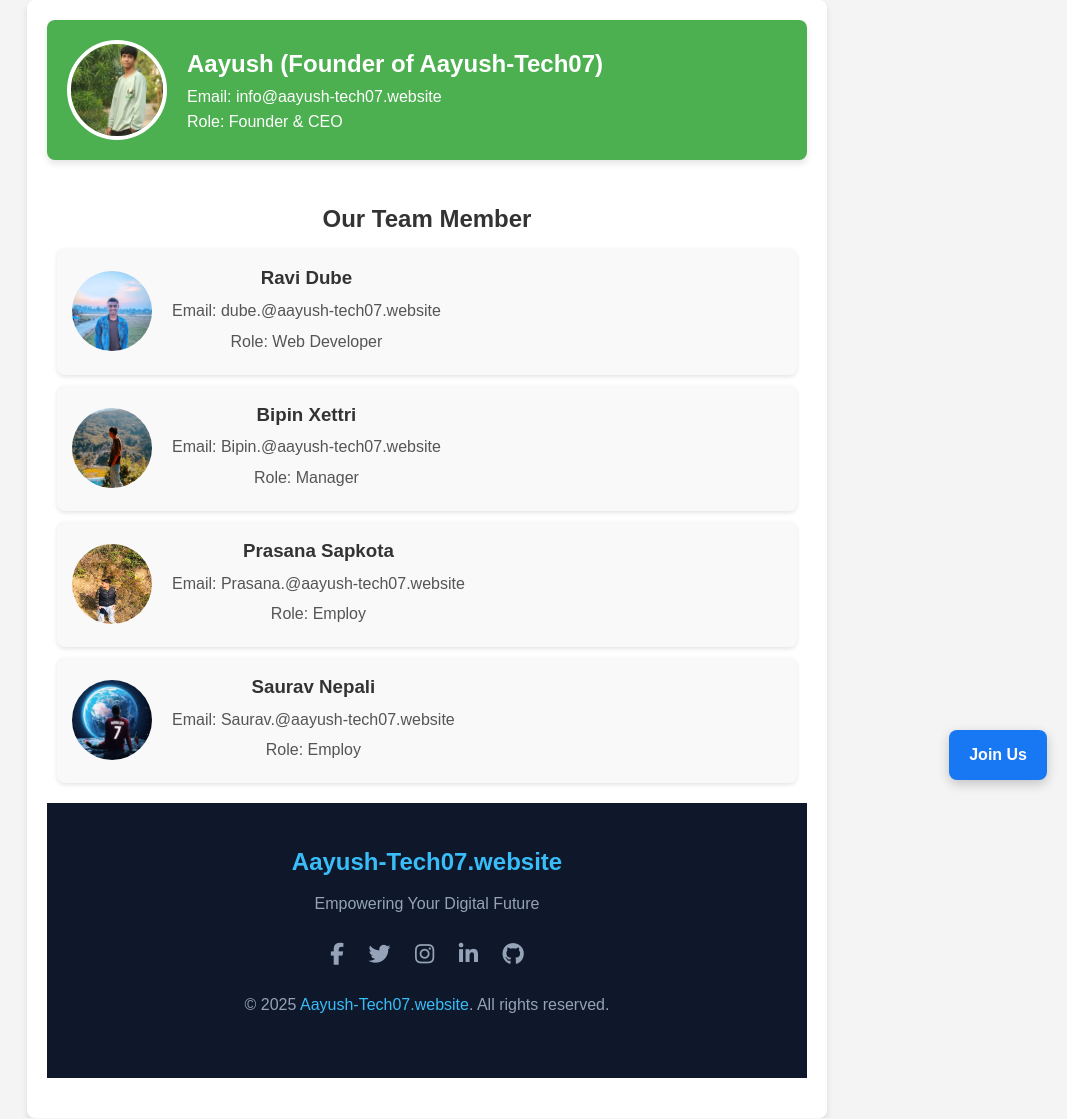
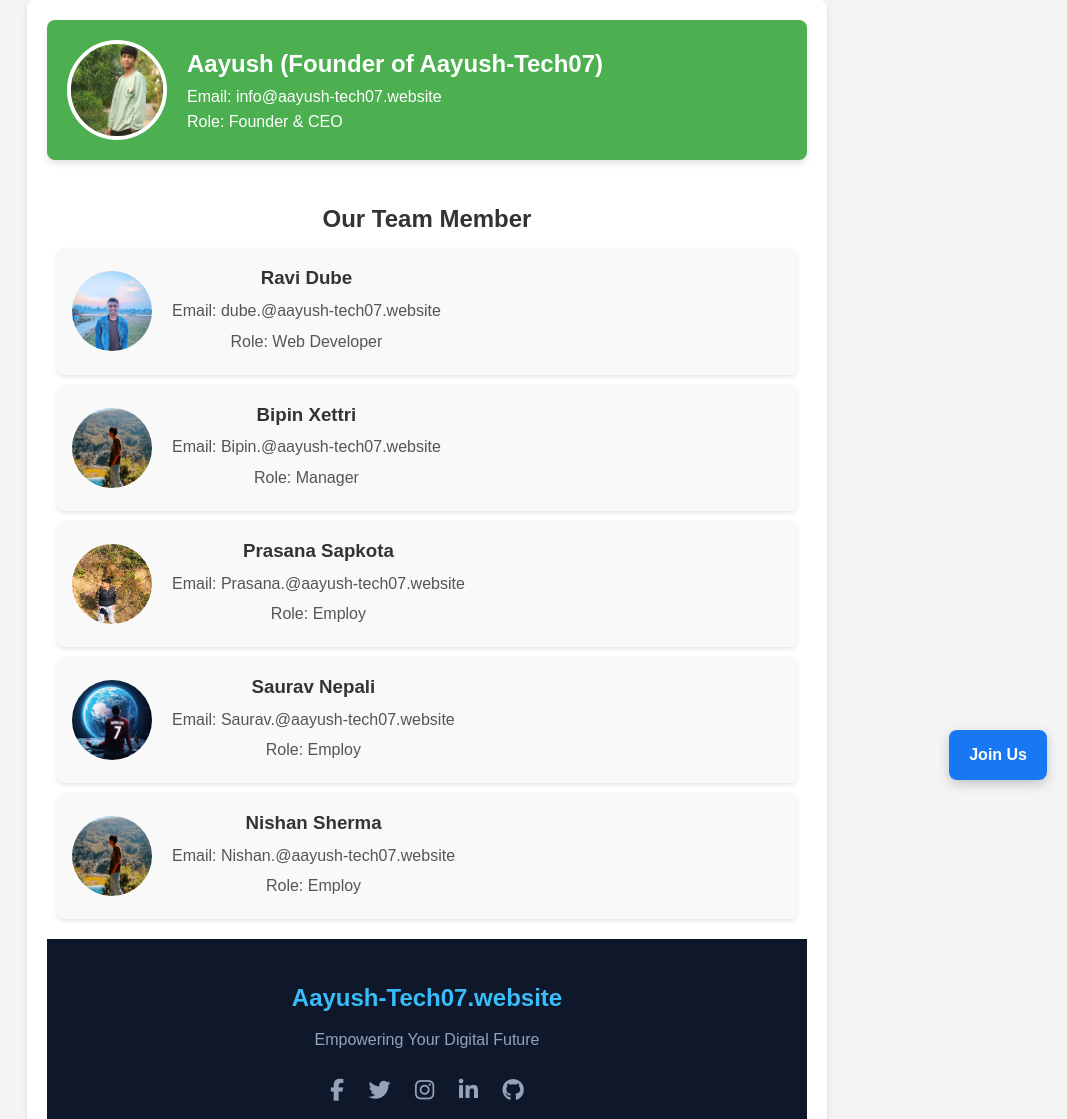
Before and after one commit to Aayushkin/Official-Aayush-tech07, a plain HTML site: page members.html in a window 1280 px wide. Shown: the top 1119 px of the page, without its empty margins (213-1280 px from the left). Drawn offline with Linux system fonts and the light colour scheme.

Commit message:
Update members.html

```diff
--- a/members.html
+++ b/members.html
@@ -216,6 +216,15 @@
                             <p>Role: Employ</p>
                         </div>
                     </div>
+                    <div class="branch">
+                    <div class="member">
+                        <img src="assets/images/4member.jpg" alt="Member" class="member-avatar">
+                        <div class="member-info">
+                            <h3>Nishan Sherma</h3>
+                            <p>Email: Nishan.@aayush-tech07.website</p>
+                            <p>Role: Employ</p>
+                        </div>
+                    </div>
 
         </div>
 
```
